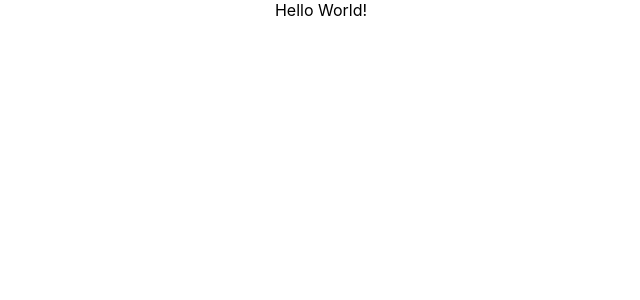
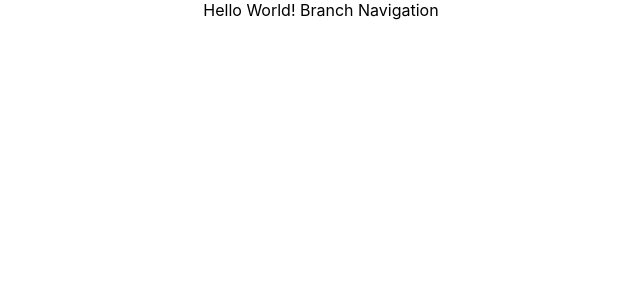
Before and after one commit to cwiklikwojciech/TradingBot, a React (Create React App) app: page / in a window 1280 px wide. Shown: the top 300 px of the page, without its empty margins (319-959 px from the left). Built offline with nearby package versions, Linux system fonts and the light colour scheme.

Commit message:
Test commit

```diff
--- a/src/App.js
+++ b/src/App.js
@@ -3,7 +3,7 @@ import './App.css';
 function App() {
   return (
     <div className="App">
-      Hello World!
+      Hello World! Branch Navigation
     </div>
   );
 }
```
